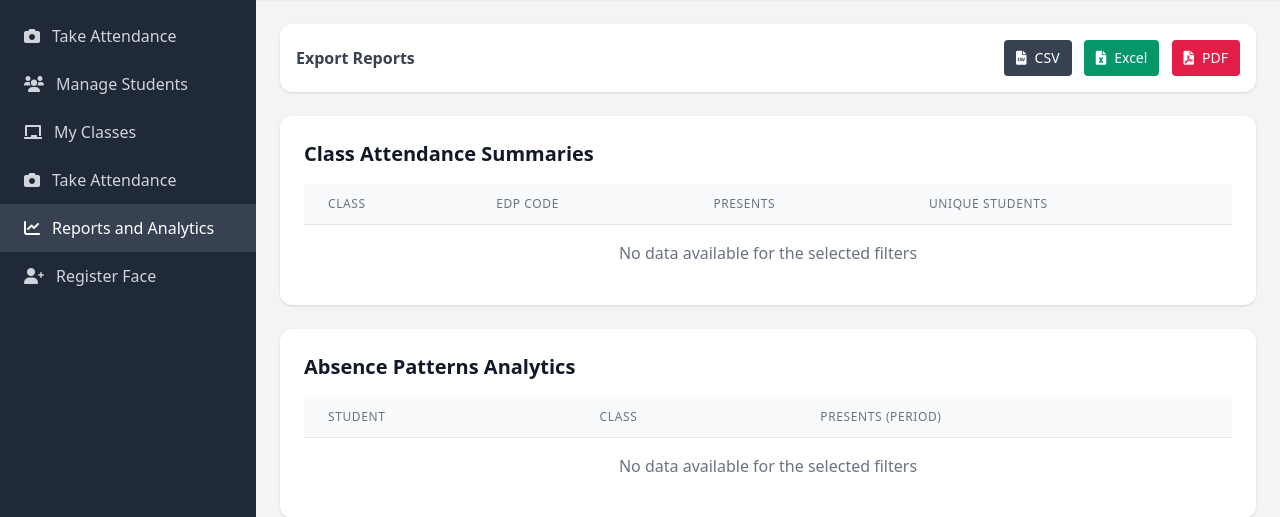
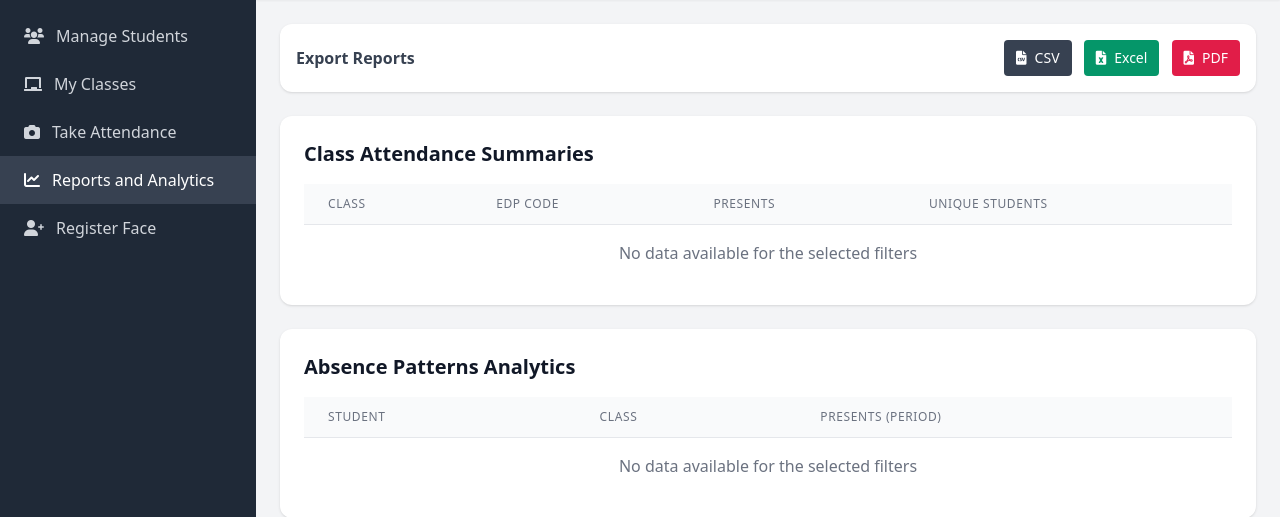
Before and after one commit to darkensteve/Face_Check, a Flask app: template templates/faculty/faculty_reports.html in a window 1280 px wide. Shown: the part 169-686 px from the top of the page. Run offline with Flask 3, Linux system fonts and the light colour scheme; the template is opened without the code that fills it, so the values that code supplies are empty; some libraries are stand-ins or nearby versions.

Commit message:
fixed nav

```diff
--- a/templates/faculty/faculty_dashboard.html
+++ b/templates/faculty/faculty_dashboard.html
@@ -31,11 +31,6 @@
                 <a href="{{ url_for('faculty_dashboard') }}" class="flex items-center px-6 py-3 bg-gray-700 text-white">
                     <i class="fas fa-tachometer-alt mr-3"></i>
                     Dashboard
-                </a>
-
-                <a href="/attendance" class="flex items-center px-6 py-3 text-gray-300 hover:bg-gray-700 hover:text-white transition duration-200">
-                    <i class="fas fa-camera mr-3"></i>
-                    Take Attendance
                 </a>
 
                 <a href="/manage_students" class="flex items-center px-6 py-3 text-gray-300 hover:bg-gray-700 hover:text-white transition duration-200">
--- a/templates/faculty/faculty_manage_students.html
+++ b/templates/faculty/faculty_manage_students.html
@@ -31,11 +31,6 @@
                 <a href="{{ url_for('faculty_dashboard') }}" class="flex items-center px-6 py-3 text-gray-300 hover:bg-gray-700 hover:text-white transition duration-200">
                     <i class="fas fa-tachometer-alt mr-3"></i>
                     Dashboard
-                </a>
-
-                <a href="/attendance" class="flex items-center px-6 py-3 text-gray-300 hover:bg-gray-700 hover:text-white transition duration-200">
-                    <i class="fas fa-camera mr-3"></i>
-                    Take Attendance
                 </a>
 
                 <a href="/manage_students" class="flex items-center px-6 py-3 bg-gray-700 text-white">
--- a/templates/faculty/faculty_my_classes.html
+++ b/templates/faculty/faculty_my_classes.html
@@ -31,11 +31,6 @@
                 <a href="{{ url_for('faculty_dashboard') }}" class="flex items-center px-6 py-3 text-gray-300 hover:bg-gray-700 hover:text-white transition duration-200">
                     <i class="fas fa-tachometer-alt mr-3"></i>
                     Dashboard
-                </a>
-
-                <a href="/attendance" class="flex items-center px-6 py-3 text-gray-300 hover:bg-gray-700 hover:text-white transition duration-200">
-                    <i class="fas fa-camera mr-3"></i>
-                    Take Attendance
                 </a>
 
                 <a href="/manage_students" class="flex items-center px-6 py-3 text-gray-300 hover:bg-gray-700 hover:text-white transition duration-200">
--- a/templates/faculty/faculty_register_face.html
+++ b/templates/faculty/faculty_register_face.html
@@ -31,11 +31,6 @@
                 <a href="{{ url_for('faculty_dashboard') }}" class="flex items-center px-6 py-3 text-gray-300 hover:bg-gray-700 hover:text-white transition duration-200">
                     <i class="fas fa-tachometer-alt mr-3"></i>
                     Dashboard
-                </a>
-
-                <a href="/attendance" class="flex items-center px-6 py-3 text-gray-300 hover:bg-gray-700 hover:text-white transition duration-200">
-                    <i class="fas fa-camera mr-3"></i>
-                    Take Attendance
                 </a>
 
                 <a href="/manage_students" class="flex items-center px-6 py-3 text-gray-300 hover:bg-gray-700 hover:text-white transition duration-200">
--- a/templates/faculty/faculty_reports.html
+++ b/templates/faculty/faculty_reports.html
@@ -27,11 +27,6 @@
                 <a href="{{ url_for('faculty_dashboard') }}" class="flex items-center px-6 py-3 text-gray-300 hover:bg-gray-700 hover:text-white transition duration-200">
                     <i class="fas fa-tachometer-alt mr-3"></i>
                     Dashboard
-                </a>
-
-                <a href="/attendance" class="flex items-center px-6 py-3 text-gray-300 hover:bg-gray-700 hover:text-white transition duration-200">
-                    <i class="fas fa-camera mr-3"></i>
-                    Take Attendance
                 </a>
 
                 <a href="/manage_students" class="flex items-center px-6 py-3 text-gray-300 hover:bg-gray-700 hover:text-white transition duration-200">
```
